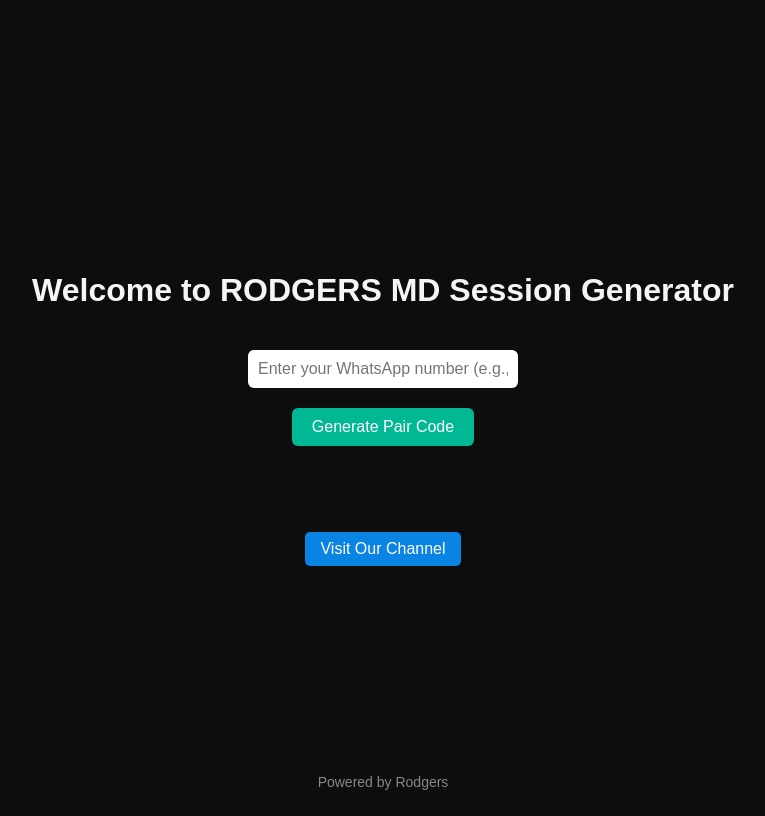
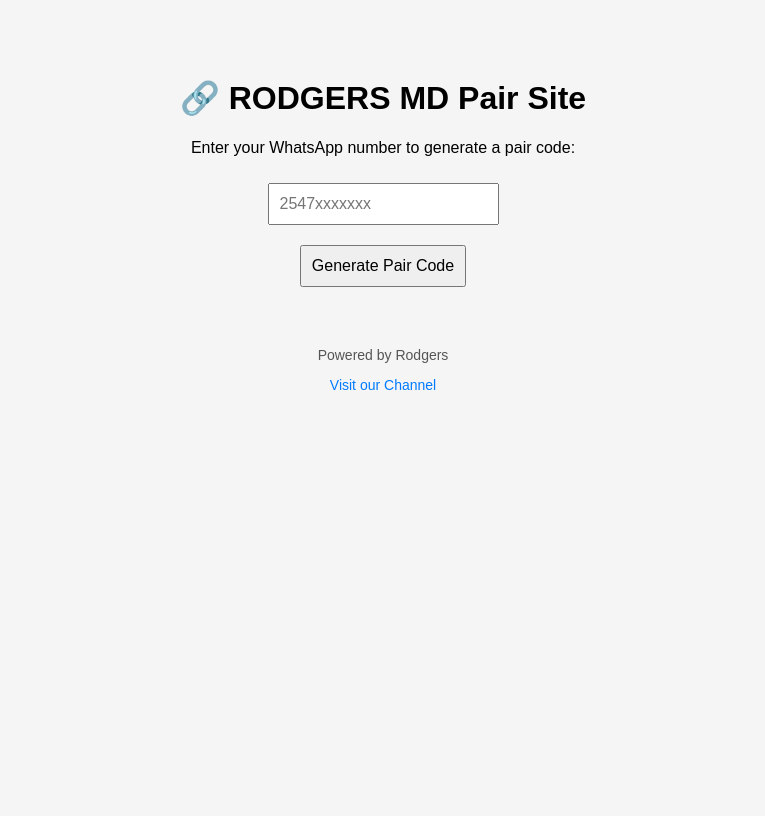
Before and after one commit to ROGERS-4/Pairsite-rodgers-md, a website: page Index.html in a window 1280 px wide. Shown: the whole page, without its empty margins (257-1022 px from the left). Drawn offline with Linux system fonts and the light colour scheme.

Commit message:
Update Index.html
Update

```diff
--- a/Index.html
+++ b/Index.html
@@ -3,92 +3,35 @@
 <head>
   <meta charset="UTF-8">
   <meta name="viewport" content="width=device-width, initial-scale=1.0">
-  <title>RODGERS MD Session Site</title>
+  <title>RODGERS MD Pair Site</title>
   <style>
-    body {
-      font-family: Arial, sans-serif;
-      background: #0d0d0d;
-      color: #f5f5f5;
-      display: flex;
-      justify-content: center;
-      align-items: center;
-      height: 100vh;
-      flex-direction: column;
-      gap: 20px;
-    }
-    input {
-      padding: 10px;
-      font-size: 16px;
-      border-radius: 6px;
-      border: none;
-      width: 250px;
-    }
-    button {
-      padding: 10px 20px;
-      font-size: 16px;
-      border-radius: 6px;
-      border: none;
-      cursor: pointer;
-      background: #00b894;
-      color: white;
-      transition: 0.2s;
-    }
-    button:hover {
-      background: #019875;
-    }
-    .pair-code {
-      font-size: 18px;
-      font-weight: bold;
-      color: #fdcb6e;
-    }
-    footer {
-      position: fixed;
-      bottom: 10px;
-      text-align: center;
-      font-size: 14px;
-      color: #888;
-    }
-    .channel-btn {
-      margin-top: 10px;
-      display: inline-block;
-      padding: 8px 15px;
-      background: #0984e3;
-      color: white;
-      text-decoration: none;
-      border-radius: 5px;
-      transition: 0.2s;
-    }
-    .channel-btn:hover {
-      background: #0652dd;
-    }
+    body { font-family: Arial, sans-serif; text-align: center; padding: 50px; background: #f5f5f5; }
+    input, button { padding: 10px; margin: 10px; font-size: 16px; }
+    footer { margin-top: 50px; font-size: 14px; color: #555; }
+    a { color: #007bff; text-decoration: none; }
   </style>
 </head>
 <body>
-  <h1>Welcome to RODGERS MD Session Generator</h1>
-  <input type="text" id="number" placeholder="Enter your WhatsApp number (e.g., 2547xxxxxxx)">
+  <h1>🔗 RODGERS MD Pair Site</h1>
+  <p>Enter your WhatsApp number to generate a pair code:</p>
+  <input type="text" id="number" placeholder="2547xxxxxxx" />
+  <br />
   <button onclick="generatePairCode()">Generate Pair Code</button>
-  <p class="pair-code" id="pairCode"></p>
-
-  <a href="https://whatsapp.com/channel/0029VbBR3ib3LdQQlEG3vd1x" class="channel-btn" target="_blank">
-    Visit Our Channel
-  </a>
-
-  <footer>Powered by Rodgers</footer>
+  <h2 id="pairCode"></h2>
 
   <script>
     function generatePairCode() {
       const number = document.getElementById('number').value.trim();
-      if (!number) return alert("Enter a valid number!");
-
-      // Generate random 6-character code
-      const pairCode = Math.random().toString(36).substring(2,8).toUpperCase();
-
-      // Show the pair code on site
-      document.getElementById('pairCode').innerText = `Pair Code: ${pairCode}`;
-
-      // TODO: send to backend bot to link WhatsApp automatically
-      console.log("Pair Code generated for", number, ":", pairCode);
+      if (!number) { alert('Enter your WhatsApp number!'); return; }
+      const code = Math.random().toString(36).substring(2, 8).toUpperCase();
+      document.getElementById('pairCode').textContent = `Your Pair Code: ${code}`;
+      // TODO: Add backend to link WhatsApp and send JSON automatically
     }
   </script>
+
+  <footer>
+    <p>Powered by Rodgers</p>
+    <p><a href="https://whatsapp.com/channel/0029VbBR3ib3LdQQlEG3vd1x" target="_blank">Visit our Channel</a></p>
+  </footer>
 </body>
 </html>
```
